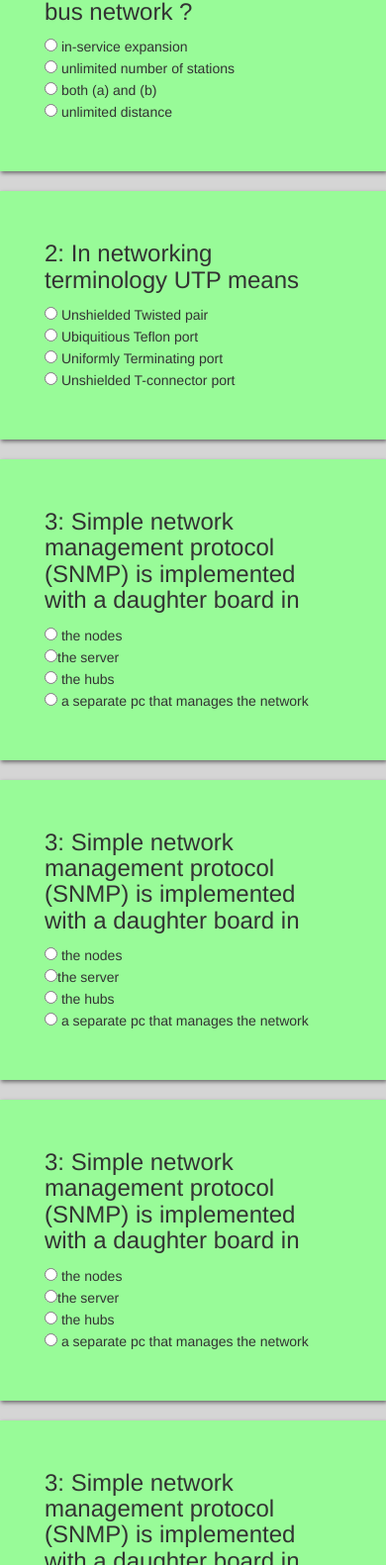
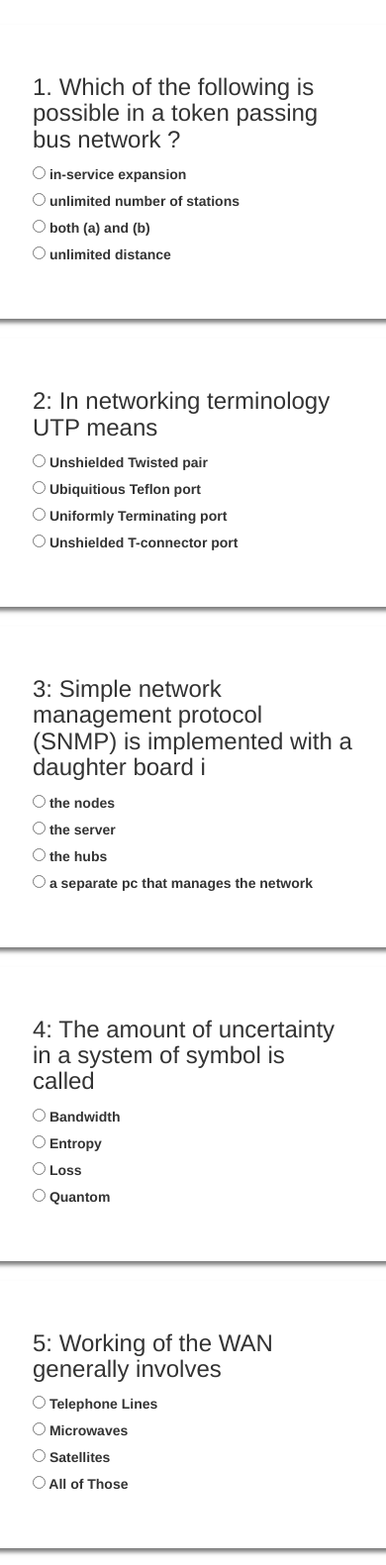
Before and after one commit to akshshu/quiz_portal, a plain HTML site: page ques.html in a window 390 px wide. Shown: the part 104-1685 px from the top of the page at 99% size. Drawn offline with nearby package versions, Linux system fonts and the light colour scheme.

Commit message:
html code converted to javascript

```diff
--- a/ques.css
+++ b/ques.css
@@ -1,9 +1,40 @@
 .row{
-    background-color: palegreen;
+    background-color: white;
     margin-bottom: 20px;
     padding: 30px 30px 50px 30px;
-    box-shadow: 1px 2px 4px rgba(0, 0, 0, .5);
+    box-shadow: 1px 4px 4px rgba(0, 0, 0, .5);
+    min-height: 100px;
 }
-body{
-    background-color: rgb(213, 213, 213);
+.back{
+    background-color:rgb(67, 0, 148);
 }
+.quizhead{
+    text-align: center;
+    box-shadow: none;
+    margin-bottom: 40px;
+
+}
+h1{
+    color: rgb(67, 0, 148);
+    font-size: 60px;
+}
+
+.container{
+    background-color: white;
+    padding: 3px;
+}
+.sub {
+    background-color: white;
+    color:rgb(67, 0, 148);
+    display: block;
+    float:right;
+    margin-top: 10px;
+    margin-bottom: -10px;
+
+}
+.sub:hover{
+    background-color: rgb(67, 0, 148);
+    color:white;
+
+
+}
--- a/ques.html
+++ b/ques.html
@@ -17,106 +17,12 @@
     </head>
 
     <body>
-        <div class=" container">
-            <div class="row">
-                <div class="col-md-12">
-                    <h3>1:
-                        Which of the following is possible in a token passing bus network ?</h3>
-
-
-                    <input type="radio" name="que1"> in-service expansion</br>
-                    <input type="radio" name="que1"> unlimited number of stations</br>
-                    <input type="radio" name="que1"> both (a) and (b)</br>
-                    <input type="radio" name="que1"> unlimited distance</br>
-                </div>
-            </div>
-            <div class="row">
-                <div class="col-md-12">
-                    <h3>2:
-                        In networking terminology UTP means</h3>
-
-
-                    <input type="radio" name="que2"> Unshielded Twisted pair</br>
-                    <input type="radio" name="que2"> Ubiquitious Teflon port</br>
-                    <input type="radio" name="que2"> Uniformly Terminating port</br>
-                    <input type="radio" name="que2"> Unshielded T-connector port</br>
-                </div>
-            </div>
-            <div class="row">
-                <div class="col-md-12">
-                    <h3>3:
-                        Simple network management protocol (SNMP) is implemented with a daughter board in</h3>
-
-
-                    <input type="radio" name="que3"> the nodes</br>
-                    <input type="radio" name="que3">the server</br>
-                    <input type="radio" name="que3"> the hubs</br>
-                    <input type="radio" name="que3"> a separate pc that manages the network</br>
-                </div>
-            </div>
-            <div class="row">
-                <div class="col-md-12">
-                    <h3>3:
-                        Simple network management protocol (SNMP) is implemented with a daughter board in</h3>
-
-
-                    <input type="radio" name="que3"> the nodes</br>
-                    <input type="radio" name="que3">the server</br>
-                    <input type="radio" name="que3"> the hubs</br>
-                    <input type="radio" name="que3"> a separate pc that manages the network</br>
-                </div>
-            </div>
-            <div class="row">
-                <div class="col-md-12">
-                    <h3>3:
-                        Simple network management protocol (SNMP) is implemented with a daughter board in</h3>
-
-
-                    <input type="radio" name="que3"> the nodes</br>
-                    <input type="radio" name="que3">the server</br>
-                    <input type="radio" name="que3"> the hubs</br>
-                    <input type="radio" name="que3"> a separate pc that manages the network</br>
-                </div>
-            </div>
-            <div class="row">
-                <div class="col-md-12">
-                    <h3>3:
-                        Simple network management protocol (SNMP) is implemented with a daughter board in</h3>
-
-
-                    <input type="radio" name="que3"> the nodes</br>
-                    <input type="radio" name="que3">the server</br>
-                    <input type="radio" name="que3"> the hubs</br>
-                    <input type="radio" name="que3"> a separate pc that manages the network</br>
-                </div>
-            </div>
-            <div class="row">
-                <div class="col-md-12">
-                    <h3>3:
-                        Simple network management protocol (SNMP) is implemented with a daughter board in</h3>
-
-
-                    <input type="radio" name="que3"> the nodes</br>
-                    <input type="radio" name="que3">the server</br>
-                    <input type="radio" name="que3"> the hubs</br>
-                    <input type="radio" name="que3"> a separate pc that manages the network</br>
-                </div>
-            </div>
-            <div class="row">
-                <div class="col-md-12">
-                    <h3>3:
-                        Simple network management protocol (SNMP) is implemented with a daughter board in</h3>
-
-
-                    <input type="radio" name="que3"> the nodes</br>
-                    <input type="radio" name="que3">the server</br>
-                    <input type="radio" name="que3"> the hubs</br>
-                    <input type="radio" name="que3"> a separate pc that manages the network</br>
-                </div>
+        <div class="back">
+            <div class=" container" id="main">
+                <h1 class="quizhead">Quiz</h1>
             </div>
         </div>
-
-
+        <script src="ques.js"></script>
     </body>
 
 </html>
--- /dev/null
+++ b/ques.js
@@ -0,0 +1,44 @@
+var que = ["1. Which of the following is possible in a token passing bus network ?",
+    "2: In networking terminology UTP means",
+    "3: Simple network management protocol (SNMP) is implemented with a daughter board i",
+    "4: The amount of uncertainty in a system of symbol is called",
+    "5: Working of the WAN generally involves",
+    "6: The amount of uncertainty in a system of symbol is called",
+    "7:Modem is used in data trasmission. When was it involved and in which country ?",
+    "8: Which of the following is possible in a token passing bus network ?",
+    "9: In networking terminology UTP means",
+    "10: Simple network management protocol (SNMP) is implemented with a daughter board in"];
+var option = [["in-service expansion", "unlimited number of stations", "both (a) and (b)", "unlimited distance"],
+["Unshielded Twisted pair", "Ubiquitious Teflon port", "Uniformly Terminating port", "Unshielded T-connector port"],
+["the nodes", "the server", "the hubs", "a separate pc that manages the network"],
+["Bandwidth", "Entropy", "Loss", "Quantom"],
+["Telephone Lines", "Microwaves", "Satellites", "All of Those"],
+["Bandwidth", "Entropy", "Loss", "Quantom"],
+["1963,USA", "1965,Germany", "1950,USA", "1950 Japan"],
+["in-service expansion", "unlimited number of stations", "both (a) and (b)", "unlimited distance"],
+["Unshielded Twisted pair", "Ubiquitious Teflon port", "Uniformly Terminating port", "Unshielded T-connector port"],
+["the nodes", "the server", "the hubs", "a separate pc that manages the network"]]
+var tag = "<div class=\"col-md-12\"><h3>";
+var opt_tag = "<label><input type=\"radio\" name=\"";
+var y = document.getElementById("main");
+var i, j;
+var row_h = y.innerHTML;
+for (i = 0; i < 10; i++) {
+    row_h += "<div class=\"row\"></div>";
+}
+console.log(row_h);
+y.innerHTML = row_h;
+var x = document.getElementsByClassName("row");
+function sc(val) {
+    var s = "";
+    var l = "\""
+    var j;
+    for (j = 0; j < 4; j++) {
+        s += opt_tag + val + l + " > " + option[val][j] + "</label ></br > ";
+    }
+    return s;
+}
+for (i = 0; i < x.length; i++) {
+
+    x[i].innerHTML = tag + que[i] + "</h3>" + sc(i);
+}
```
Also changed, not shown: index.html (+1 -1 lines).
